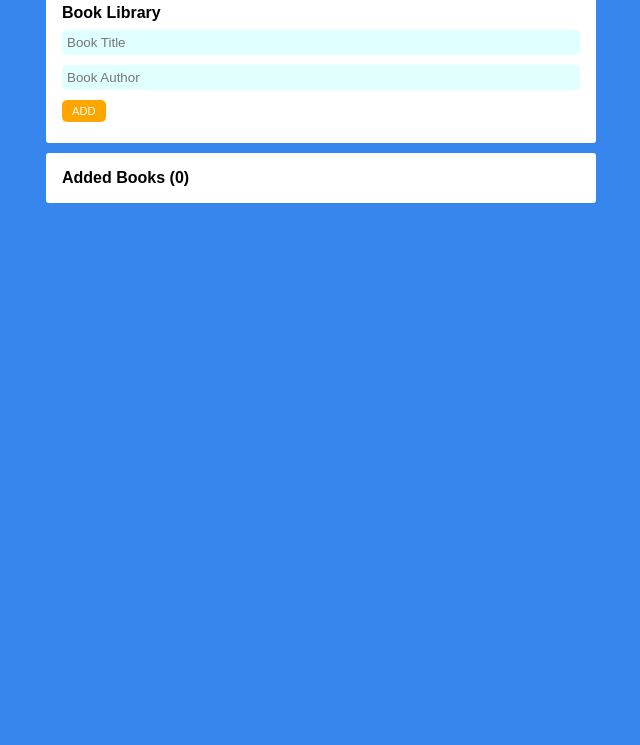
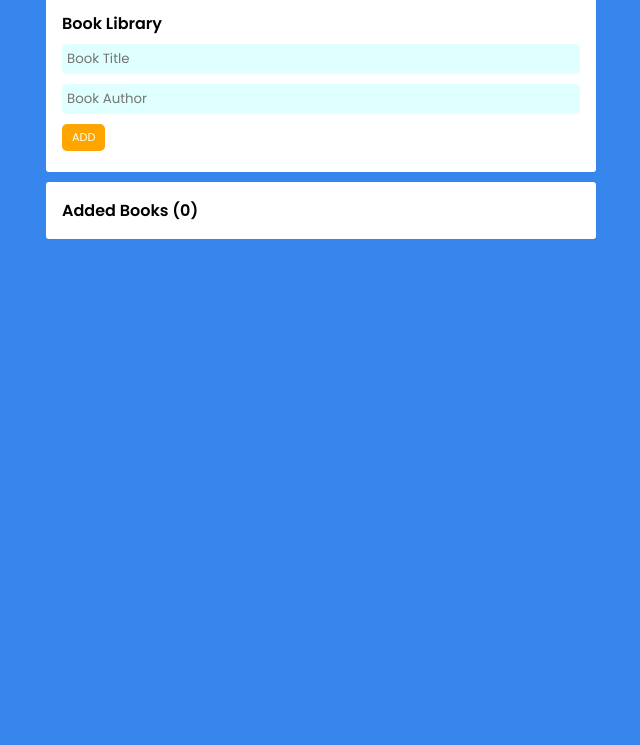
Before and after one commit to gane-an/library-app-gan, a plain HTML site: page index.html in a window 1280 px wide. Shown: the part 55-800 px from the top of the page, without its empty margins (319-959 px from the left). Drawn offline with Linux system fonts and the light colour scheme.

Commit message:
modified style.css file

```diff
--- a/assets/styles/style.css
+++ b/assets/styles/style.css
@@ -1,3 +1,5 @@
+@import url("https://fonts.googleapis.com/css2?family=Poppins:ital,wght@0,100;0,200;0,300;0,400;0,500;0,600;0,700;0,800;0,900;1,100;1,200;1,300;1,400;1,500;1,600;1,700;1,800;1,900&display=swap");
+
 * {
   padding: 0;
   margin: 0;
@@ -24,7 +26,6 @@
 
 .container {
   background: #fff;
-  /* width: calc(80%-100px); */
   width: clamp(400px, 80%, 550px);
   margin-inline: auto;
   padding: 1rem;
@@ -74,7 +75,6 @@
   margin-block: 5px;
 }
 ul li div:first-child {
-  /* color: red; */
   max-width: 60%;
   font-size: 0.9rem;
 }
```
